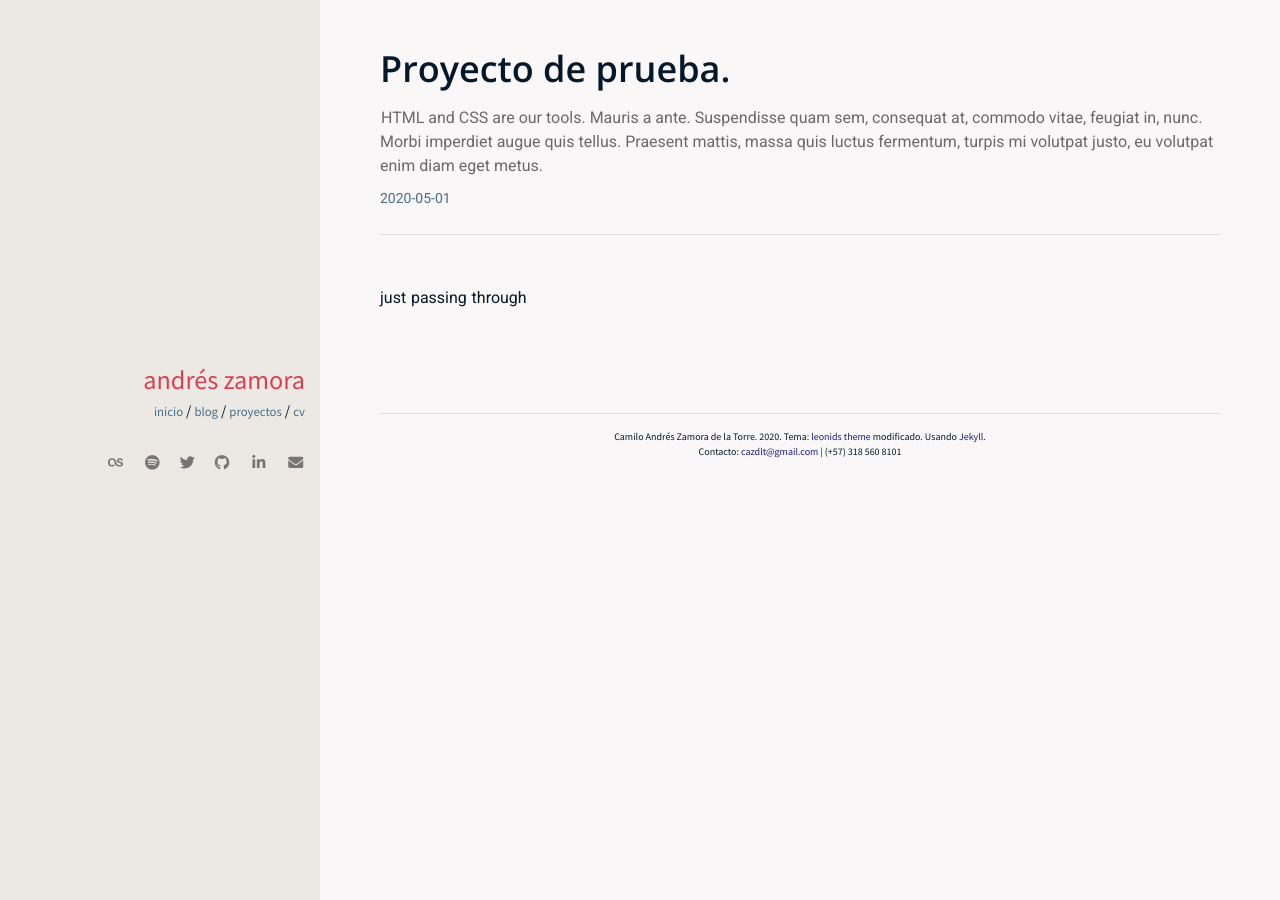
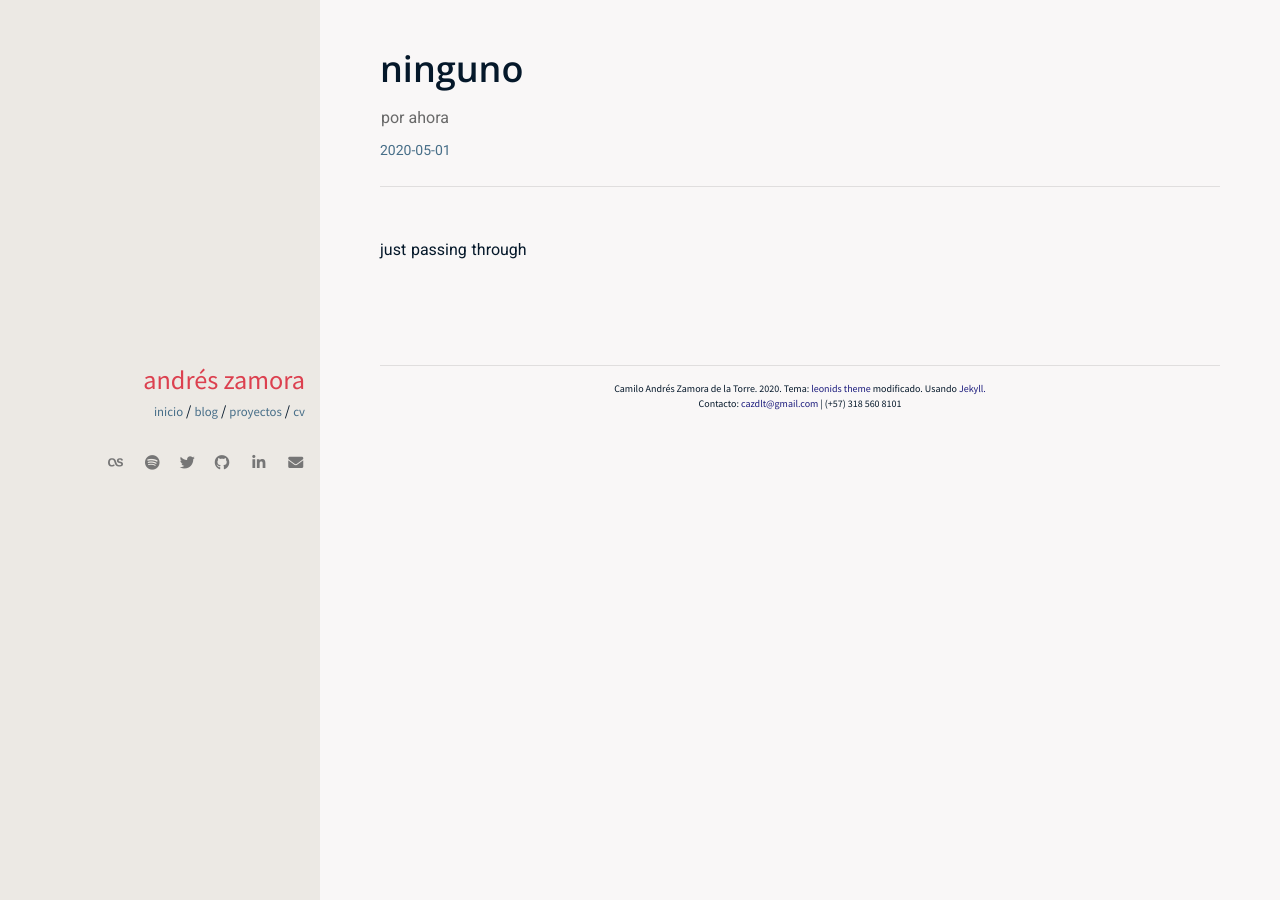
Before and after one commit to cazdlt/cazdlt.github.io, a Jekyll site: the page built from _posts/2020-05-01-proyecto.md, in a window 1280 px wide. Built offline with Jekyll 4.4.1, drawn with Linux system fonts in a browser that asks for light colours.

Commit message:
Post mapa

```diff
--- a/_posts/2020-05-01-proyecto.md
+++ b/_posts/2020-05-01-proyecto.md
@@ -1,8 +1,8 @@
 ---
 layout: post
-title: Proyecto de prueba.
-excerpt: HTML and CSS are our tools. Mauris a ante. Suspendisse quam sem, consequat at, commodo vitae, feugiat in, nunc. Morbi imperdiet augue quis tellus. Praesent mattis, massa quis luctus fermentum, turpis mi volutpat justo, eu volutpat enim diam eget metus.
-categories: [prueba]
+title: ninguno
+excerpt: por ahora
+# categories: []
 parent: /proyectos
 # author: zamo
 comments: false
```
Also changed, not shown: _posts/2020-05-10-mapa.md (added, +46 -0 lines), img/mapa_tr.png (added).
